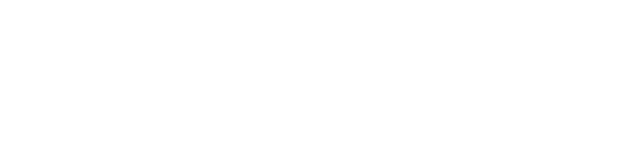
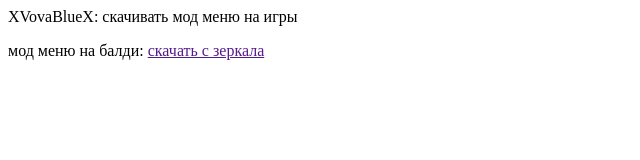
Before and after one commit to xvovabluex/hgjkaj.github.io, a plain HTML site: page index.html in a window 1280 px wide. Shown: the whole page, without its empty margins (0-640 px from the left). Drawn offline with Linux system fonts and the light colour scheme.

Commit message:
Update index.html

```diff
--- a/index.html
+++ b/index.html
@@ -1,4 +1,8 @@
 <!DOCTYPE HTML>
 <html>
-<a></a>
+  <a>XVovaBlueX: скачивать мод меню на игры</a>
+    <p>
+    <a>мод меню на балди: </a>
+    <a href="">скачать с зеркала</a>
+  </p>
 </html>
```
